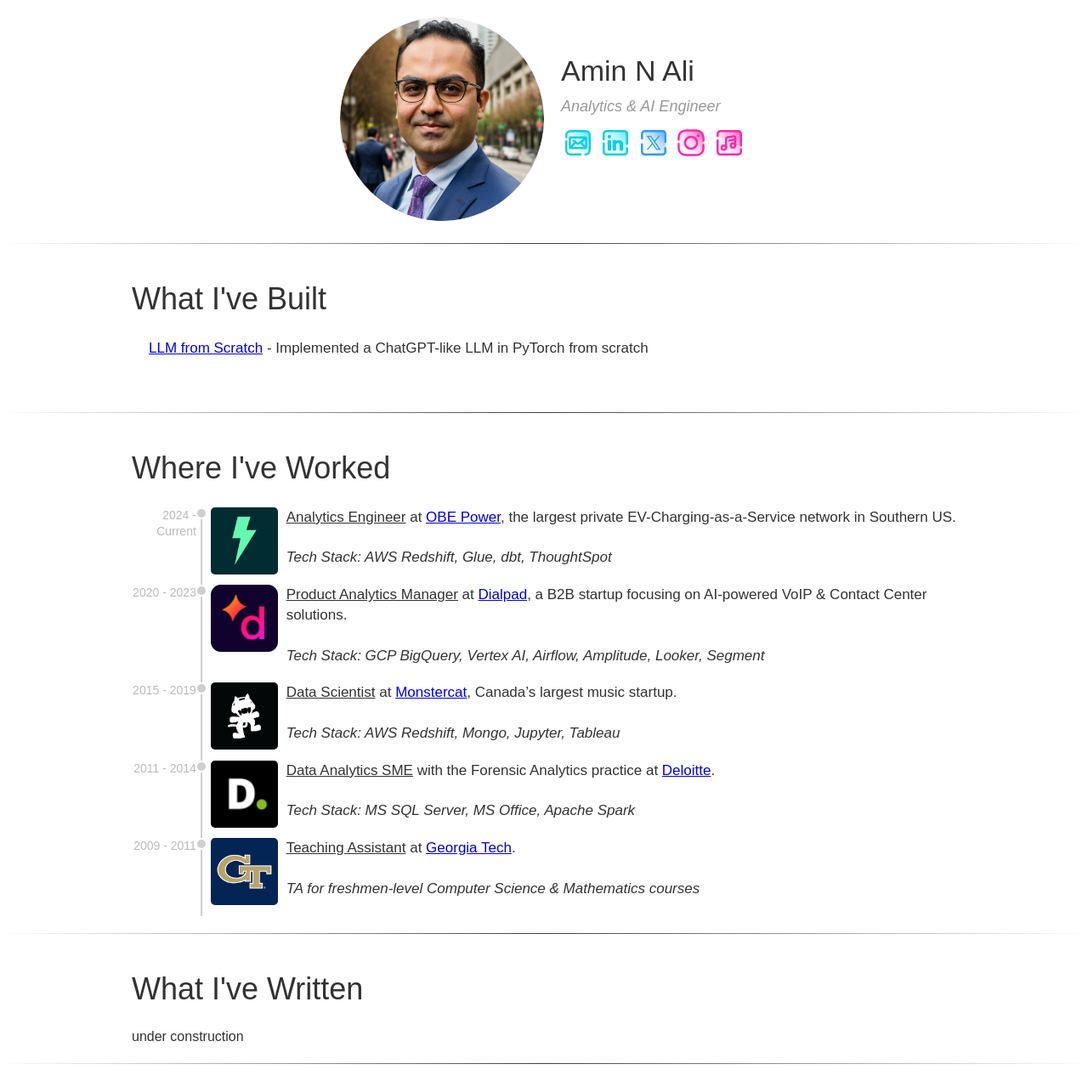
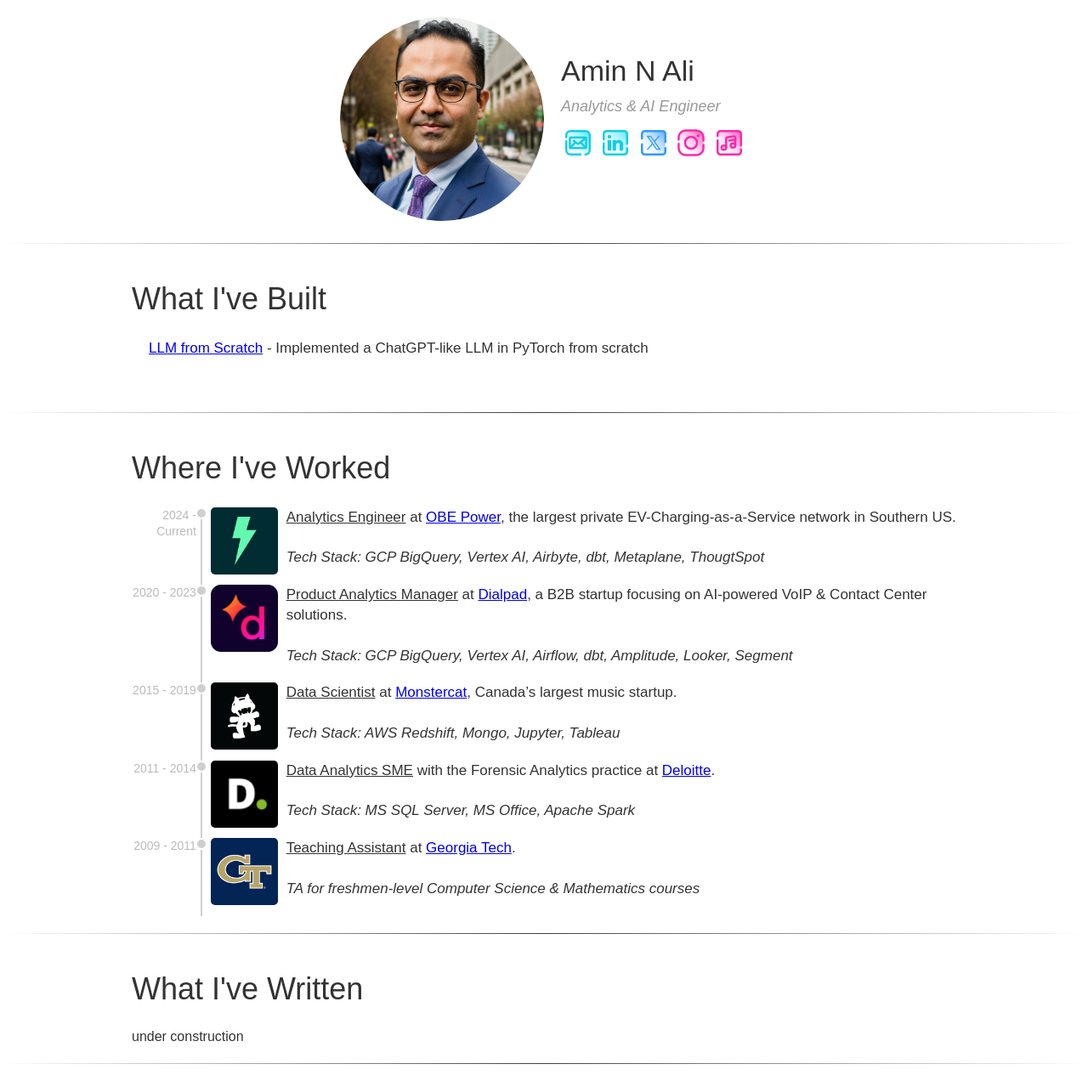
Before and after one commit to aminn04/aminn04.github.io, a Jekyll site: the page built from index.md, in a window 1280 px wide. Shown: the whole page at 85% size. Built offline with Jekyll 4.4.1, drawn with Linux system fonts in a browser that asks for light colours.

Commit message:
updated exp

```diff
--- a/_includes/home_exp.html
+++ b/_includes/home_exp.html
@@ -16,7 +16,7 @@
           <u>Analytics Engineer</u> at <a href="https://www.obepower.com/">OBE Power</a>, the largest private EV-Charging-as-a-Service network in Southern US.
           <br>
           <br>
-          <em>Tech Stack: AWS Redshift, Glue, dbt, ThoughtSpot</em>
+          <em>Tech Stack: GCP BigQuery, Vertex AI, Airbyte, dbt, Metaplane, ThougtSpot</em>
         </div>
       </div>
 
@@ -32,7 +32,7 @@
           <u>Product Analytics Manager</u> at <a href="https://www.dialpad.com/">Dialpad</a>, a B2B startup focusing on AI-powered VoIP & Contact Center solutions.
           <br>
           <br>
-          <em>Tech Stack: GCP BigQuery, Vertex AI, Airflow, Amplitude, Looker, Segment</em>
+          <em>Tech Stack: GCP BigQuery, Vertex AI, Airflow, dbt, Amplitude, Looker, Segment</em>
         </div>
       </div>
 
```
